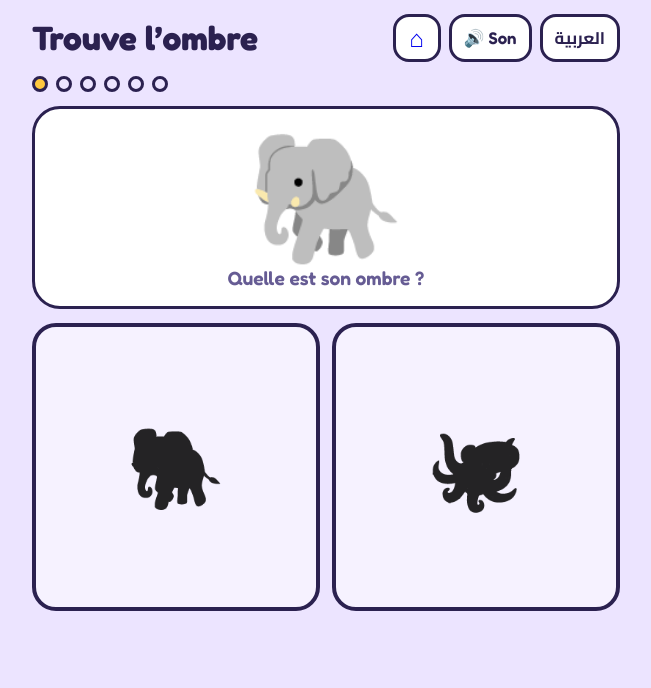
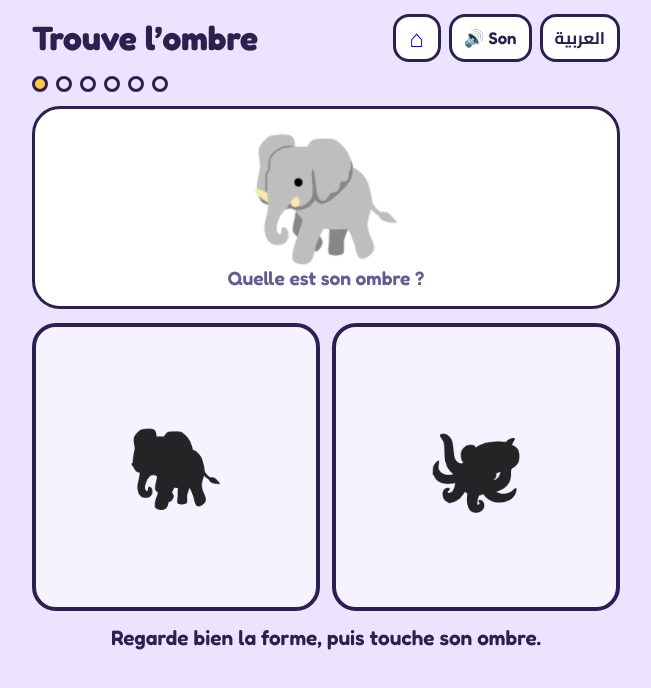
Before and after one commit to WaelSouabni/wael-game-lab, a website: page games/trouve-lombre.html in a window 1280 px wide. Shown: the whole page, without its empty margins (314-965 px from the left). Drawn offline with Linux system fonts and the light colour scheme.

Commit message:
Fix speech message handling in Arabic voice fallback

```diff
--- a/games/trouve-lombre.html
+++ b/games/trouve-lombre.html
@@ -95,7 +95,7 @@ let VOICES=[];function loadVoices(){try{VOICES=speechSynthesis.getVoices()||[];}
 if('speechSynthesis' in window){loadVoices();speechSynthesis.onvoiceschanged=loadVoices;}
 function voiceFor(l){return VOICES.find(v=>v.lang.toLowerCase().replace('_','-').startsWith(l));}
 let remoteArabicAudio=null;
-function say(text){if(!silentMsg)$('msg').textContent=text;const note=$('vnote');note.hidden=true;if(!S.sound)return;
+function say(text){if(typeof silentMsg==='undefined'||!silentMsg)$('msg').textContent=text;const note=$('vnote');note.hidden=true;if(!S.sound)return;
 try{
   if(S.lang==='ar'){
     if('speechSynthesis' in window)speechSynthesis.cancel();
```
